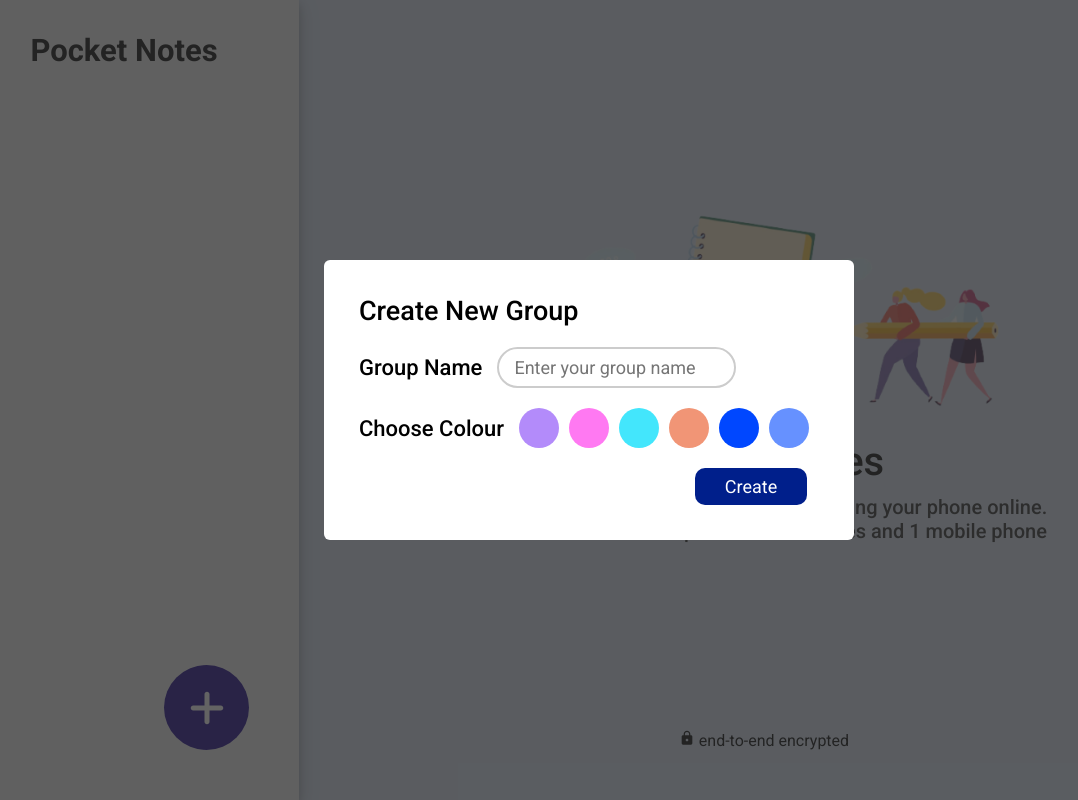
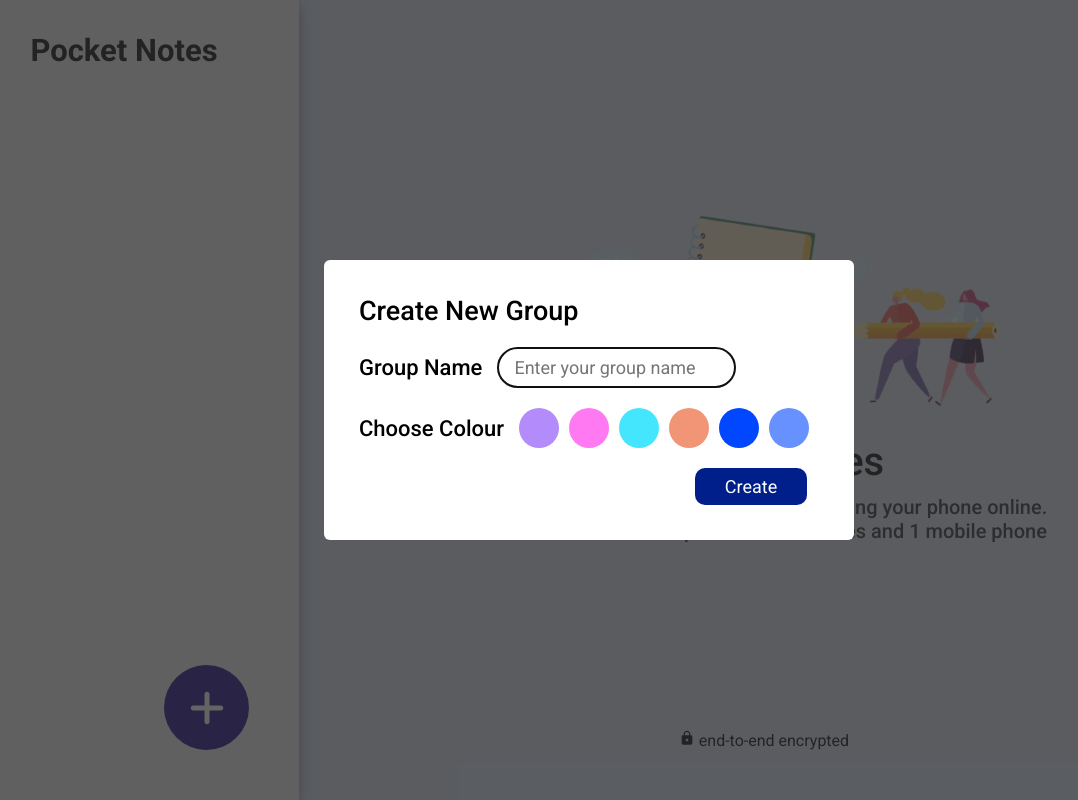
Before and after one commit to Vinod3d/PocketNoteApp, a React (Vite) app: page / in a window 1280 px wide. Both pictures are taken after a click on the button 257 px from the left and 707 px from the top of the page. Shown: the whole page, without its empty margins (51-1129 px from the left). Built offline with nearby package versions, Linux system fonts and the light colour scheme.

Commit message:
set by default focus on modal open and removed outline from textare

```diff
--- a/src/components/mainContent/notes.css
+++ b/src/components/mainContent/notes.css
@@ -88,6 +88,7 @@
   font-size: clamp(17px, 4vw, 22px);
   line-height: 25px;
   letter-spacing: 0.7px;
+  outline: none;
 }
 
 .send-icon {
--- a/src/components/modal/Modal.jsx
+++ b/src/components/modal/Modal.jsx
@@ -1,9 +1,10 @@
 /* eslint-disable react/prop-types */
-import {useRef, useState } from "react";
+import {useEffect, useRef, useState } from "react";
 import "./modal.css";
 
 const Modal = ({setOpenModal, setGroupData}) => {
   const modalRef = useRef(null);
+  const inputRef = useRef(null);
   const [formData, setFormData] = useState({ groupName: "", color: "" });
   const [active, setActive] = useState("");
   const [error, setError] = useState({});
@@ -59,6 +60,11 @@ const Modal = ({setOpenModal, setGroupData}) => {
     }
   }
 
+  useEffect(()=>{
+    if(inputRef.current){
+      inputRef.current.focus();
+    }
+  },[])
   return (
     <>
       <div
@@ -70,11 +76,13 @@ const Modal = ({setOpenModal, setGroupData}) => {
             <div className="formGroup">
                 <label className="modalGrp">Group Name</label>
                 <input
+                    ref={inputRef}
                     type="text"
                     className="modalText"
                     name="groupName"
                     placeholder="Enter your group name"
                     onChange={handleChange}
+
                 />
             </div>
             {error.groupName && <p style={{color : 'red'}} className="error">{error.groupName}</p>}
```
